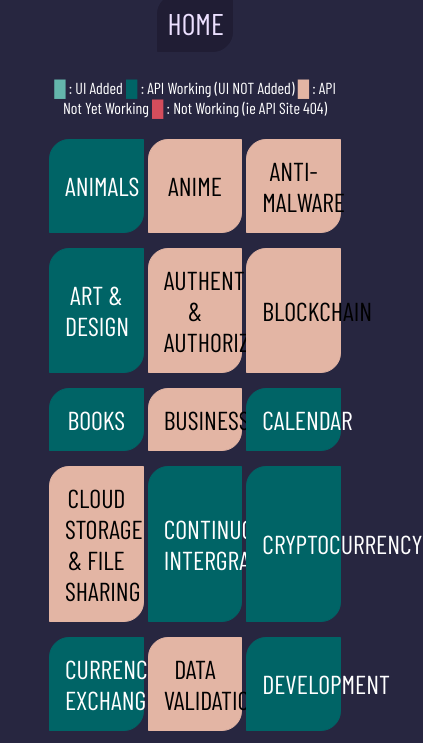
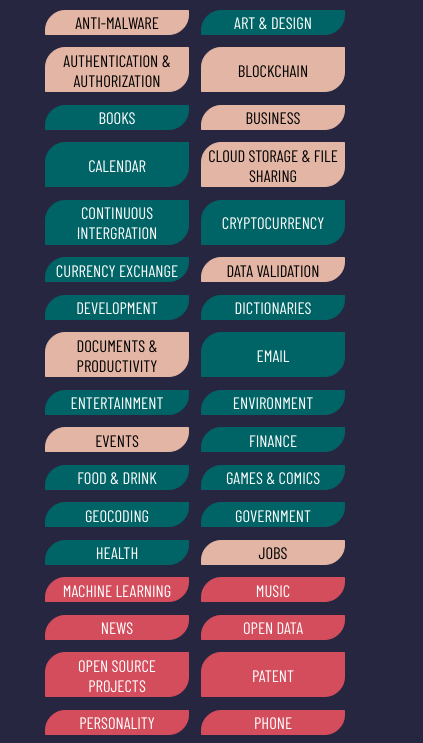
Before and after one commit to Curtis-Thomas/Public-API-Examples, a plain HTML site: page index.html in a window 390 px wide. Shown: the part 163-906 px from the top of the page, 423 px wide, since content can reach past the window. Drawn offline with nearby package versions, Linux system fonts and the light colour scheme.

Commit message:
1.0.9 Responsive CSS Update

```diff
--- a/api.css
+++ b/api.css
@@ -7,11 +7,19 @@
 
 }
 
+body {
+    margin: 0px;
+}
+
 h1 {
     color: white;
     text-align: center;
     font-family: 'Montserrat', sans-serif;
+    margin-block-start: 0em;
+    margin-block-end: 0em;
+
 }
+
 
 .home-btn-container {
     color: white;
@@ -173,3 +181,37 @@
     border: solid 1px #19667e;
 
 }
+
+
+
+
+
+
+
+@media only screen and (max-width: 600px) {
+    html{
+        font-size: 0.8rem;
+
+    }
+
+    .home-screen button {
+        width: 46%;
+        border-radius: 20px 0px;
+    }
+
+    button {
+        display: block;
+        margin-top: 2.5px;
+        margin-bottom: 10px;
+        padding: 1.5px;
+        background-color: rgba(189, 189, 189, 0);
+        color: rgb(255, 255, 255);
+        cursor: pointer;
+        width: 46%;
+        border-radius: 20px;
+        font-family: 'Barlow Condensed', sans-serif;
+        font-size: 1.3rem;
+        text-transform: uppercase;
+    }
+
+}
```
Also changed, not shown: index.html (+2 -0 lines).
